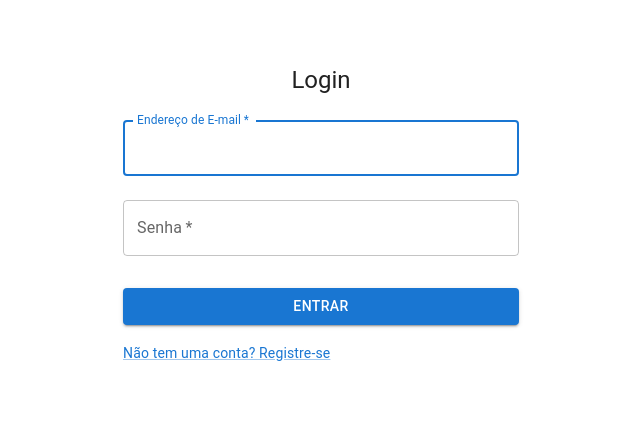
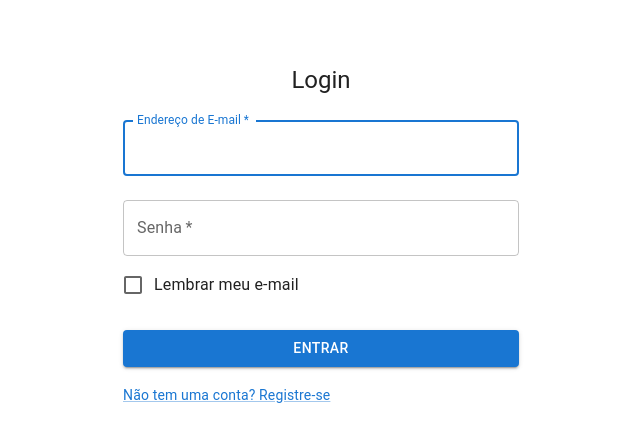
Before and after one commit to RonaldoCodigos/todo-app-frontend, a React (Vite) app: page /login in a window 1280 px wide. Shown: the top 442 px of the page, without its empty margins (319-959 px from the left). Built offline with nearby package versions, Linux system fonts and the light colour scheme; no server answers; some icons are missing.

Commit message:
Adiciona funcionalidade 'Lembrar E-mail'

```diff
--- a/src/pages/Login.jsx
+++ b/src/pages/Login.jsx
@@ -1,15 +1,15 @@
-// Em: src/pages/Login.jsx
-// VERSÃO FINAL LIMPA (com visualizar senha)
-
-import { useState } from 'react';
+import { useState, useEffect } from 'react'; // 1. Adiciona useEffect
 import apiClient from '../api/axiosConfig';
 import { useNavigate, Link as RouterLink } from 'react-router-dom';
 import { useAuth } from '../context/AuthContext';
 
-// Importações do Material-UI
-import { Container, Box, Typography, TextField, Button, Alert, Link, InputAdornment, IconButton } from '@mui/material';
+// Importações do Material-UI (Adiciona FormControlLabel, Checkbox)
+import { Container, Box, Typography, TextField, Button, Alert, Link, InputAdornment, IconButton, FormControlLabel, Checkbox } from '@mui/material';
 import Visibility from '@mui/icons-material/Visibility';
 import VisibilityOff from '@mui/icons-material/VisibilityOff';
+
+// 2. Chave para salvar o e-mail no localStorage
+const REMEMBER_ME_KEY = 'rememberedEmail';
 
 function Login() {
   const [email, setEmail] = useState('');
@@ -19,20 +19,47 @@ function Login() {
   const { login } = useAuth();
   const [showPassword, setShowPassword] = useState(false);
 
+  // 3. Novo estado para o Checkbox "Lembrar-me"
+  const [rememberMe, setRememberMe] = useState(false);
+
+  // 4. Efeito que roda UMA VEZ ao carregar o componente
+  useEffect(() => {
+    // Verifica se há um e-mail salvo no localStorage
+    const rememberedEmail = localStorage.getItem(REMEMBER_ME_KEY);
+    if (rememberedEmail) {
+      setEmail(rememberedEmail); // Preenche o campo de e-mail
+      setRememberMe(true);     // Marca o checkbox
+    }
+  }, []); // Array vazio significa "rodar só na montagem"
+
   const handleClickShowPassword = () => setShowPassword((show) => !show);
   const handleMouseDownPassword = (event) => event.preventDefault();
+
+  // 5. Atualiza o estado do checkbox quando clicado
+  const handleRememberMeChange = (event) => {
+    setRememberMe(event.target.checked);
+  };
 
   const handleSubmit = async (e) => {
     e.preventDefault();
     setError(null);
     try {
       const response = await apiClient.post('/users/login', { email, password });
+
+      // 6. Lógica do "Lembrar-me" APÓS o login bem-sucedido
+      if (rememberMe) {
+        // Se marcado, salva o e-mail atual no localStorage
+        localStorage.setItem(REMEMBER_ME_KEY, email);
+      } else {
+        // Se desmarcado, remove qualquer e-mail salvo anteriormente
+        localStorage.removeItem(REMEMBER_ME_KEY);
+      }
+
       login(response.data.token);
       navigate('/');
+
     } catch (err) {
-      // Define o erro para exibição no Alert
       setError(err.response?.data?.message || 'Erro ao fazer login.');
-      // Log do erro apenas no console de desenvolvimento (opcional)
       console.error('Erro no login:', err);
     }
   };
@@ -56,15 +83,16 @@ function Login() {
             value={password}
             onChange={(e) => setPassword(e.target.value)}
             InputProps={{
-              endAdornment: (
-                <InputAdornment position="end">
-                  <IconButton aria-label="toggle password visibility" onClick={handleClickShowPassword} onMouseDown={handleMouseDownPassword} edge="end">
-                    {showPassword ? <VisibilityOff /> : <Visibility />}
-                  </IconButton>
-                </InputAdornment>
-              ),
+              endAdornment: ( <InputAdornment position="end"> <IconButton aria-label="toggle password visibility" onClick={handleClickShowPassword} onMouseDown={handleMouseDownPassword} edge="end"> {showPassword ? <VisibilityOff /> : <Visibility />} </IconButton> </InputAdornment> ),
             }}
           />
+
+          {/* 7. Checkbox "Lembrar-me" adicionado aqui */}
+          <FormControlLabel
+            control={<Checkbox value="remember" color="primary" checked={rememberMe} onChange={handleRememberMeChange} />}
+            label="Lembrar meu e-mail"
+          />
+
           <Button type="submit" fullWidth variant="contained" sx={{ mt: 3, mb: 2 }} > Entrar </Button>
           <Link component={RouterLink} to="/register" variant="body2"> {"Não tem uma conta? Registre-se"} </Link>
         </Box>
```
